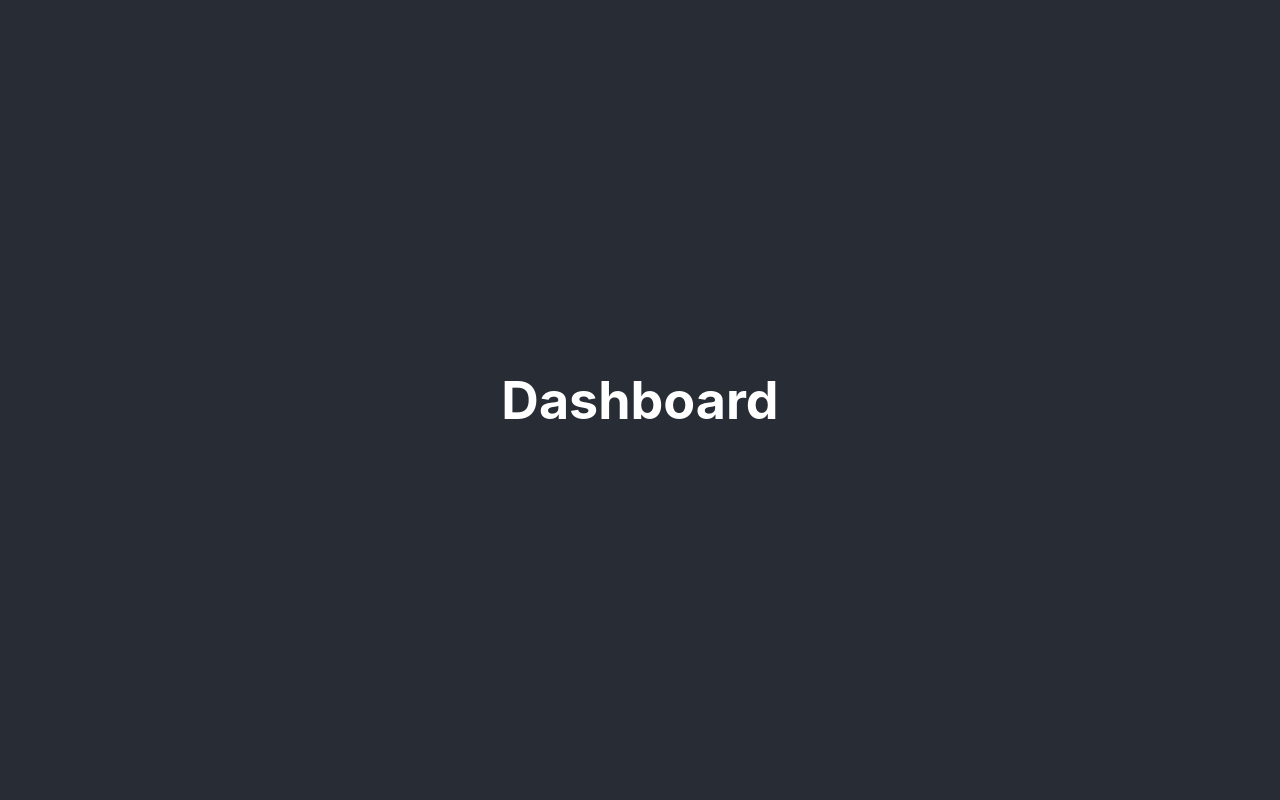
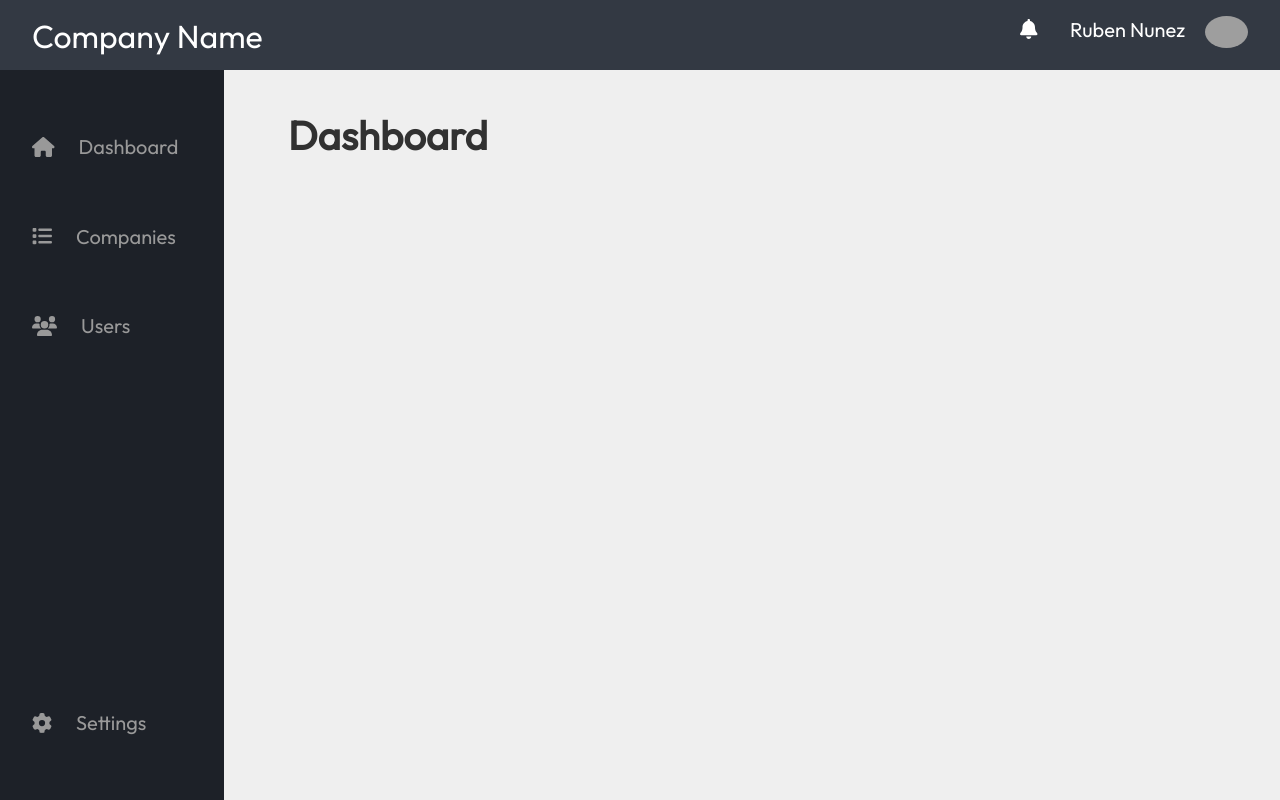
Before and after one commit to Rubenabdias1/dashboard, a React (Create React App) app: page / in a window 1280 px wide. Built offline with nearby package versions, Linux system fonts and the light colour scheme; grey boxes are pictures that could not be loaded.

Commit message:
Added SASS and icons, created sidebar and navbar

```diff
--- a/package.json
+++ b/package.json
@@ -3,6 +3,9 @@
   "version": "0.1.0",
   "private": true,
   "dependencies": {
+    "@fortawesome/fontawesome-svg-core": "^6.2.0",
+    "@fortawesome/free-solid-svg-icons": "^6.2.0",
+    "@fortawesome/react-fontawesome": "^0.2.0",
     "@testing-library/jest-dom": "^5.14.1",
     "@testing-library/react": "^13.0.0",
     "@testing-library/user-event": "^13.2.1",
@@ -16,6 +19,7 @@
     "react-dom": "^18.2.0",
     "react-router-dom": "^6.4.0",
     "react-scripts": "5.0.1",
+    "sass": "^1.55.0",
     "typescript": "^4.4.2",
     "web-vitals": "^2.1.0"
   },
--- a/public/index.html
+++ b/public/index.html
@@ -9,6 +9,12 @@
       name="description"
       content="Web site created using create-react-app"
     />
+
+    <link
+      rel="stylesheet"
+      href="https://fonts.googleapis.com/css?family=Outfit"
+    />
+
     <link rel="apple-touch-icon" href="%PUBLIC_URL%/logo192.png" />
     <!--
       manifest.json provides metadata used when your web app is installed on a
@@ -25,7 +31,7 @@
       Learn how to configure a non-root public URL by running `npm run build`.
     -->
 
-    <title>React App</title>
+    <title>Dashboard</title>
   </head>
   <body>
     <noscript>You need to enable JavaScript to run this app.</noscript>
--- a/src/App.css
+++ b/src/App.css
@@ -1,38 +1,24 @@
-.App {
-  text-align: center;
+html {
+  box-sizing: border-box;
+}
+*,
+*:before,
+*:after {
+  box-sizing: inherit;
 }
 
-.App-logo {
-  height: 40vmin;
-  pointer-events: none;
+body {
+  background-color: #efefef;
 }
 
-@media (prefers-reduced-motion: no-preference) {
-  .App-logo {
-    animation: App-logo-spin infinite 20s linear;
-  }
+.App {
+  font-size: 16px;
+  font-family: "Outfit";
+  font-weight: 400;
+  color: #313131;
 }
 
-.App-header {
-  background-color: #282c34;
-  min-height: 100vh;
-  display: flex;
-  flex-direction: column;
-  align-items: center;
-  justify-content: center;
-  font-size: calc(10px + 2vmin);
-  color: white;
+h1 {
+  font-size: 2.5rem;
+  margin: 0;
 }
-
-.App-link {
-  color: #61dafb;
-}
-
-@keyframes App-logo-spin {
-  from {
-    transform: rotate(0deg);
-  }
-  to {
-    transform: rotate(360deg);
-  }
-}
--- a/src/App.tsx
+++ b/src/App.tsx
@@ -1,4 +1,5 @@
 import "./App.css";
+import { AppWrapper } from "./components/AppWrapper/AppWrapper";
 import { Chart as ChartJS, ArcElement, Tooltip, Legend } from "chart.js";
 
 ChartJS.register(ArcElement, Tooltip, Legend);
@@ -6,9 +7,9 @@ ChartJS.register(ArcElement, Tooltip, Legend);
 function App() {
   return (
     <div className="App">
-      <header className="App-header">
+      <AppWrapper>
         <h1>Dashboard</h1>
-      </header>
+      </AppWrapper>
     </div>
   );
 }
--- /dev/null
+++ b/src/components/AppWrapper/AppWrapper.tsx
@@ -0,0 +1,20 @@
+import { NavBar } from "../NavBar/NavBar";
+import { SideBar } from "../SideBar/SideBar";
+import styles from "./appWrapper.module.scss";
+
+interface Props {
+  children: React.ReactNode;
+}
+
+export const AppWrapper: React.FC<Props> = ({ children }) => {
+  return (
+    <div>
+      <NavBar />
+      <div>
+        <SideBar />
+        <main className={styles.main}>{children}</main>
+        <h1>Dashboard</h1>
+      </div>
+    </div>
+  );
+};
--- /dev/null
+++ b/src/components/AppWrapper/appWrapper.module.scss
@@ -0,0 +1,4 @@
+.main {
+  padding-top: 2.5rem;
+  padding-left: calc(14rem + 4rem);
+}
--- /dev/null
+++ b/src/components/Avatar/Avatar.tsx
@@ -0,0 +1,14 @@
+import styles from "./avatar.module.scss";
+
+type Props = {
+  src?: string | undefined;
+  alt?: string | undefined;
+};
+
+export const Avatar: React.FC<Props> = ({ src = "", alt = "avatar" }) => {
+  return (
+    <div className={styles.avatar}>
+      <img src={src} alt={alt} />
+    </div>
+  );
+};
--- /dev/null
+++ b/src/components/Avatar/avatar.module.scss
@@ -0,0 +1,10 @@
+.avatar {
+  display: inline-block;
+  img {
+    border-radius: 50%;
+    vertical-align: middle;
+    object-fit: contain;
+    max-width: 100%;
+    max-height: 100%;
+  }
+}
--- /dev/null
+++ b/src/components/NavBar/NavBar.tsx
@@ -0,0 +1,21 @@
+import { faBell } from "@fortawesome/free-solid-svg-icons";
+import { FontAwesomeIcon } from "@fortawesome/react-fontawesome";
+import styles from "./navbar.module.scss";
+import { Avatar } from "../Avatar/Avatar";
+
+export const NavBar = () => {
+  return (
+    <nav className={styles.navbar}>
+      <h1>Company Name</h1>
+      <div>
+        <button>
+          <FontAwesomeIcon icon={faBell} />
+        </button>
+        <button className={styles.avatarButton}>
+          Ruben Nunez{" "}
+          <Avatar src="https://avatars.githubusercontent.com/u/37821608?v=4" />
+        </button>
+      </div>
+    </nav>
+  );
+};
--- /dev/null
+++ b/src/components/NavBar/navbar.module.scss
@@ -0,0 +1,34 @@
+.navbar {
+  width: 100%;
+  height: 4.375rem;
+  background-color: #333943;
+  color: white;
+  padding: 1rem 2rem;
+  display: flex;
+  flex-flow: row wrap;
+  justify-content: space-between;
+
+  h1 {
+    font-size: 2rem;
+    font-weight: 500;
+  }
+
+  div {
+    height: 2rem;
+    button {
+      all: unset;
+      cursor: pointer;
+      font-size: 1.25rem;
+      font-weight: 500;
+      margin-left: 2rem;
+    }
+  }
+}
+.avatarButton {
+  display: flex;
+  flex-flow: row nowrap;
+  justify-content: space-between;
+  img {
+    margin-left: 1rem;
+  }
+}
--- /dev/null
+++ b/src/components/SideBar/SideBar.tsx
@@ -0,0 +1,39 @@
+import {
+  faGear,
+  faHouse,
+  faList,
+  faUsers,
+} from "@fortawesome/free-solid-svg-icons";
+import { FontAwesomeIcon } from "@fortawesome/react-fontawesome";
+import styles from "./sidebar.module.scss";
+
+export const SideBar = () => {
+  return (
+    <nav className={styles.sidebar}>
+      <ul>
+        <li>
+          <a href="">
+            <FontAwesomeIcon icon={faHouse} /> Dashboard
+          </a>
+        </li>
+        <li>
+          <a href="">
+            <FontAwesomeIcon icon={faList} /> Companies
+          </a>
+        </li>
+        <li>
+          <a href="">
+            <FontAwesomeIcon icon={faUsers} /> Users
+          </a>
+        </li>
+      </ul>
+      <ul>
+        <li>
+          <a href="">
+            <FontAwesomeIcon icon={faGear} /> Settings
+          </a>
+        </li>
+      </ul>
+    </nav>
+  );
+};
--- /dev/null
+++ b/src/components/SideBar/sidebar.module.scss
@@ -0,0 +1,43 @@
+.sidebar {
+  position: fixed;
+  left: 0;
+  height: calc(100% - 4.3911rem);
+  width: 14rem;
+  background-color: #1d2128;
+  display: flex;
+  flex-flow: column nowrap;
+  justify-content: space-between;
+  padding-top: 2rem;
+  padding-bottom: 2rem;
+
+  ul {
+    padding: 0;
+    margin: 0;
+    li {
+      padding: 0;
+      margin: 0;
+
+      list-style: none;
+      height: 5.6rem;
+      a {
+        height: 100%;
+        padding: 1.5rem 2rem;
+        font-size: 1.25rem;
+        font-weight: 500;
+        display: flex;
+        align-items: center;
+        text-decoration: none;
+        color: #999999;
+        svg {
+          padding-right: 1.5rem;
+        }
+      }
+      &:hover {
+        background-color: #262626;
+        a {
+          color: white;
+        }
+      }
+    }
+  }
+}
```
Also changed, not shown: 2 other files (tests, documents, lock files or other folders).
